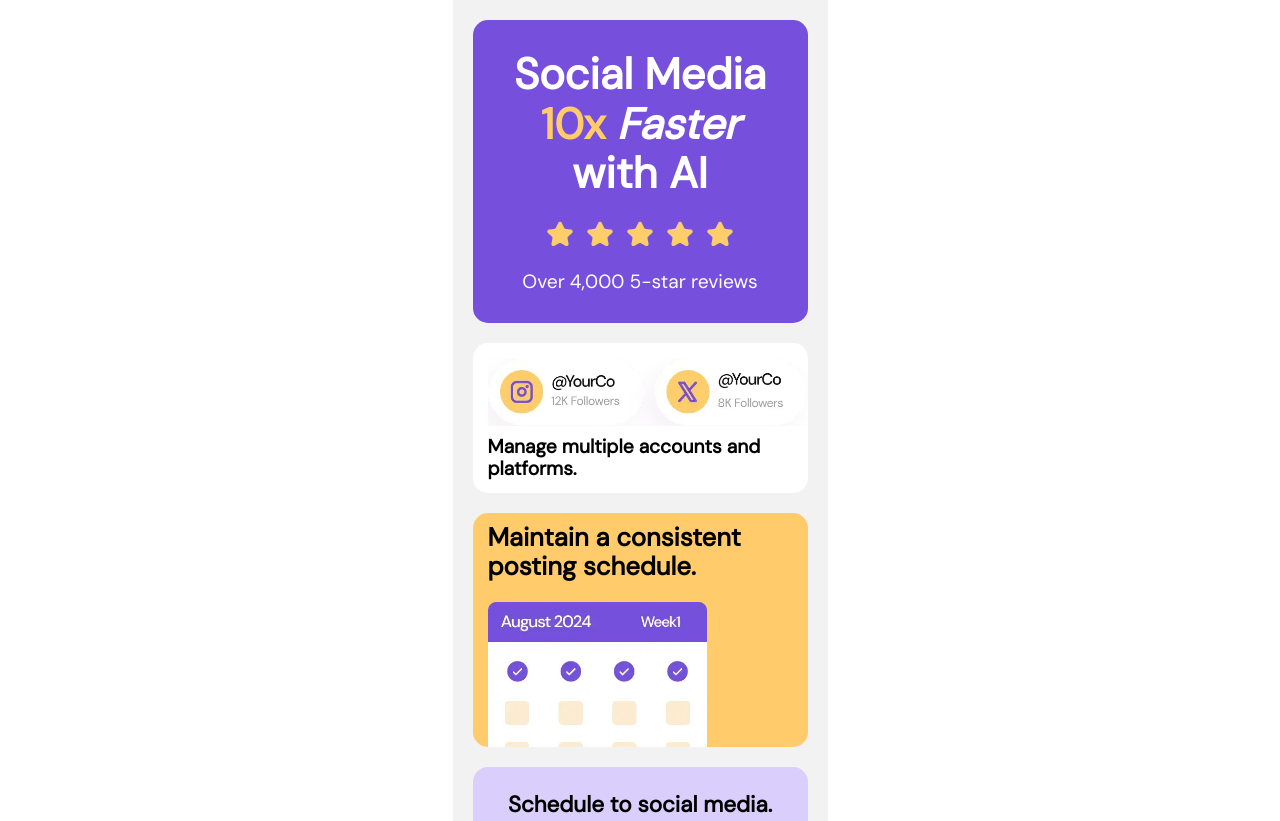
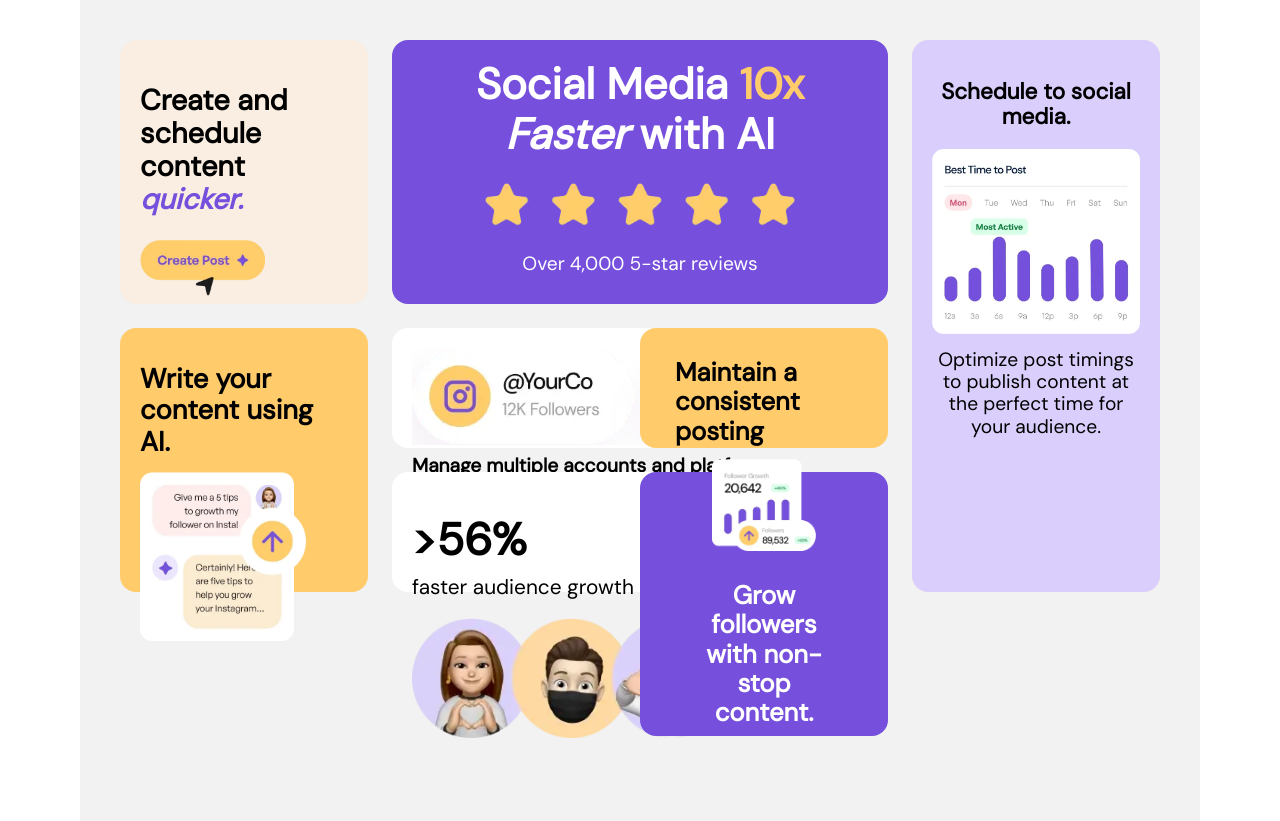
Before and after one commit to dieguitoqb947-commits/bento-grid-main, a plain HTML site: page index.html in a window 1280 px wide. Shown: the top 821 px of the page. Drawn offline with Linux system fonts and the light colour scheme.

Commit message:
Refactor section structure and styles for improved grid layout and responsiveness

```diff
--- a/index.html
+++ b/index.html
@@ -17,18 +17,18 @@
   </head>
   <body>
     <main class="main__grid">
-      <section class="section__1">
-        <h1 class="section__1--title">
+      <section class="section__1 item-grid">
+        <h2 class="section__1--title">
           Create and schedule content
           <span class="section__1--highlight">quicker.</span>
-        </h1>
+        </h2>
         <img
           src="assets/images/illustration-create-post.webp"
           alt="create post"
           class="section__1--img"
         />
       </section>
-      <section class="section__2">
+      <section class="section__2 item-grid">
         <h1 class="section__2--title">
           Social Media <span class="section__2--highlight-number">10x</span>
           <span class="section__2--highlight">Faster</span> with AI
@@ -38,42 +38,42 @@
           alt="star"
           class="section__2--img"
         />
-        <h2 class="section__2--subtitle">Over 4,000 5-star reviews</h2>
+        <p class="section__2--subtitle">Over 4,000 5-star reviews</p>
       </section>
-      <section class="section__3">
-        <h1 class="section__3--title">Schedule to social media.</h1>
+      <section class="section__3 item-grid">
+        <h2 class="section__3--title">Schedule to social media.</h2>
         <img
           src="assets/images/illustration-schedule-posts.webp"
           alt="schedule post"
           class="section__3--img"
         />
-        <h2 class="section__3--subtitle">
+        <p class="section__3--subtitle">
           Optimize post timings to publish content at the perfect time for your
           audience.
-        </h2>
+        </p>
       </section>
-      <section class="section__4">
-        <h1 class="section__4--title">Write your content using AI.</h1>
+      <section class="section__4 item-grid">
+        <h2 class="section__4--title">Write your content using AI.</h2>
         <img
           src="assets/images/illustration-ai-content.webp"
           alt="ai content"
           class="section__4--img"
         />
       </section>
-      <section class="section__5">
+      <section class="section__5 item-grid">
         <img
           src="assets/images/illustration-multiple-platforms.webp"
           alt="multiple platforms"
           class="section__5--img"
         />
-        <h1 class="section__5--title">
+        <h2 class="section__5--title">
           Manage multiple accounts and platforms.
-        </h1>
+        </h2>
       </section>
-      <section class="section__6">
-        <h1 class="section__6--title">
+      <section class="section__6 item-grid">
+        <h2 class="section__6--title">
           Maintain a consistent posting schedule.
-        </h1>
+        </h2>
         <div class="section__6--img-wrapper">
           <img
             src="assets/images/illustration-consistent-schedule.webp"
@@ -82,24 +82,24 @@
           />
         </div>
       </section>
-      <section class="section__7">
-        <h1 class="section__7--title">
+      <section class="section__7 item-grid">
+        <h2 class="section__7--title">
           <span class="section__7--highlight">>56% </span><br />faster audience
           growth
-        </h1>
+        </h2>
         <img
           src="assets/images/illustration-audience-growth.webp"
           alt="audience growth"
           class="section__7--img"
         />
       </section>
-      <section class="section__8">
+      <section class="section__8 item-grid">
         <img
           src="assets/images/illustration-grow-followers.webp"
           alt="grow followers"
           class="section__8--img"
         />
-        <h1 class="section__8--title">Grow followers with non-stop content.</h1>
+        <h2 class="section__8--title">Grow followers with non-stop content.</h2>
       </section>
     </main>
   </body>
--- a/styles/style.css
+++ b/styles/style.css
@@ -215,3 +215,69 @@ body {
   align-self: center;
   height: auto;
 }
+
+@media screen and (min-width: 768px) {
+  .main__grid {
+    max-width: 1120px;
+    margin: 0 auto;
+    padding: 40px;
+    gap: 24px;
+
+    display: grid;
+    grid-template-columns: 1fr 2fr 1fr;
+
+    /* 🔥 clave: creamos suficientes filas */
+    grid-template-rows: repeat(6, 120px);
+  }
+
+  /* reset(lo puedes dejar) */
+  .item-grid {
+    border-radius: 16px;
+    padding: 20px;
+  }
+
+  /* 📌 COLUMNA 1 (tu duda del 50%) */
+  .section__1 {
+    grid-column: 1;
+    grid-row: 1 / 3; /* mitad superior */
+  }
+
+  .section__4 {
+    grid-column: 1;
+    grid-row: 3 / 5; /* mitad inferior */
+  }
+
+  /* 📌 COLUMNA 2 (centro) */
+  .section__2 {
+    grid-column: 2;
+    grid-row: 1 / 3; /* bloque grande arriba */
+  }
+
+  .section__5 {
+    grid-column: 2;
+    grid-row: 3 / 4;
+  }
+
+  .section__6 {
+    grid-column: 2;
+    grid-row: 3 / 4;
+    margin-left: 50%; /* simula 2 columnas internas */
+  }
+
+  .section__7 {
+    grid-column: 2;
+    grid-row: 4 / 5;
+  }
+
+  .section__8 {
+    grid-column: 2;
+    grid-row: 4 / 6;
+    margin-left: 50%;
+  }
+
+  /* 📌 COLUMNA 3 */
+  .section__3 {
+    grid-column: 3;
+    grid-row: 1 / 5; /* bloque alto */
+  }
+}
```
